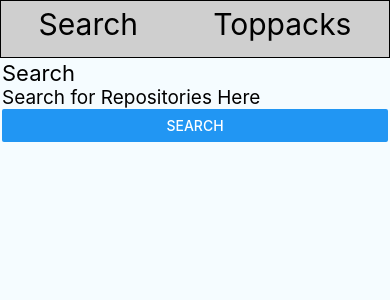
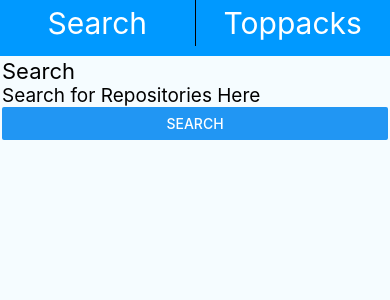
Before and after one commit to imtiaz-abbas/TopPackReactNative, a React Native app: screen / in a window 390 px wide. Shown: the top 300 px of the page. Built offline with nearby package versions, Linux system fonts and the light colour scheme.

Commit message:
adjusted nav bar

```diff
--- a/containers/NavBar.js
+++ b/containers/NavBar.js
@@ -11,11 +11,15 @@ import {
 const NavBar = props => {
   return (
     <View style={styles.navBar}>
-      <TouchableOpacity>
-        <Text style={{ fontSize: 30, padding: 5 }}>Search</Text>
+      <TouchableOpacity
+        style={{ flex: 1, borderRightWidth: 0.5, alignItems: "center" }}
+      >
+        <Text style={{ fontSize: 30, padding: 5, color: "white" }}>Search</Text>
       </TouchableOpacity>
-      <TouchableOpacity>
-        <Text style={{ fontSize: 30, padding: 5 }}>Toppacks</Text>
+      <TouchableOpacity style={{ flex: 1, alignItems: "center" }}>
+        <Text style={{ fontSize: 30, padding: 5, color: "white" }}>
+          Toppacks
+        </Text>
       </TouchableOpacity>
     </View>
   );
@@ -23,9 +27,8 @@ const NavBar = props => {
 
 const styles = StyleSheet.create({
   navBar: {
-    borderWidth: 1,
     flex: 1,
-    backgroundColor: "#cfcfcf",
+    backgroundColor: "#0099ff",
     flexDirection: "row",
     justifyContent: "space-around",
     alignItems: "flex-start"
```
